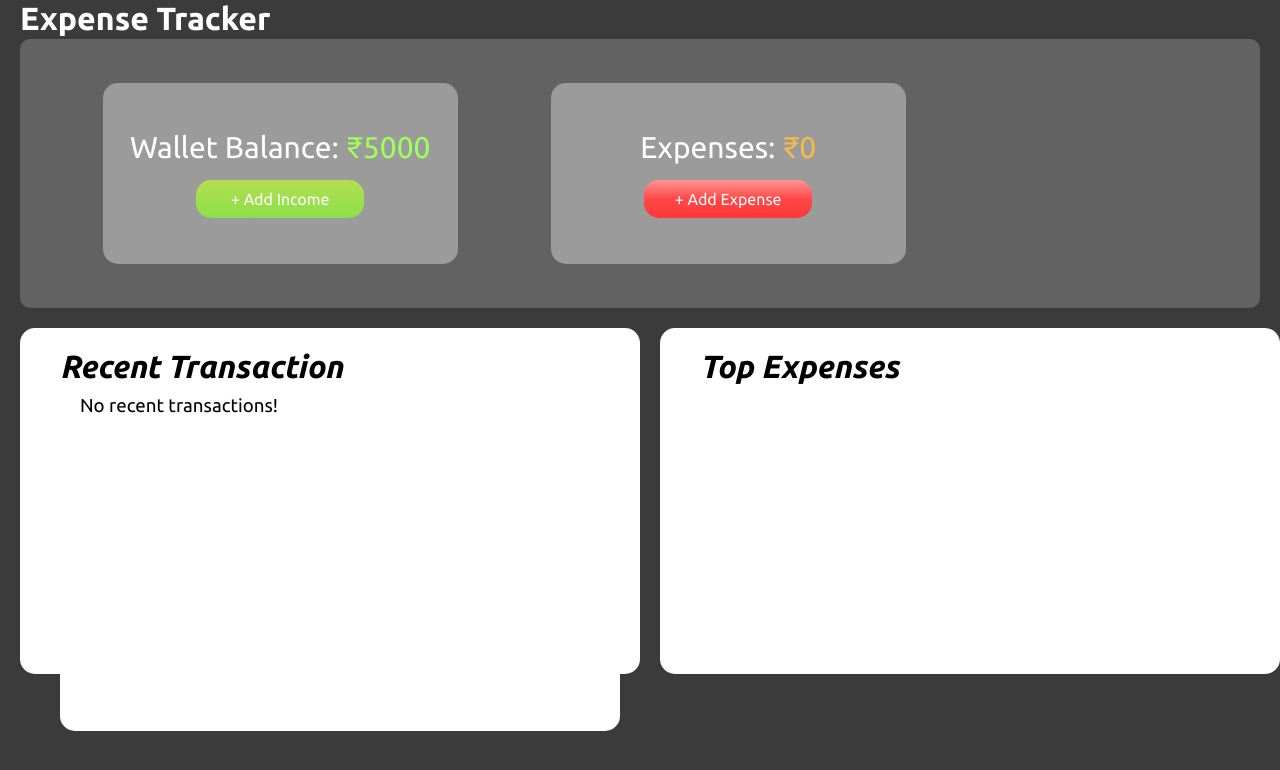
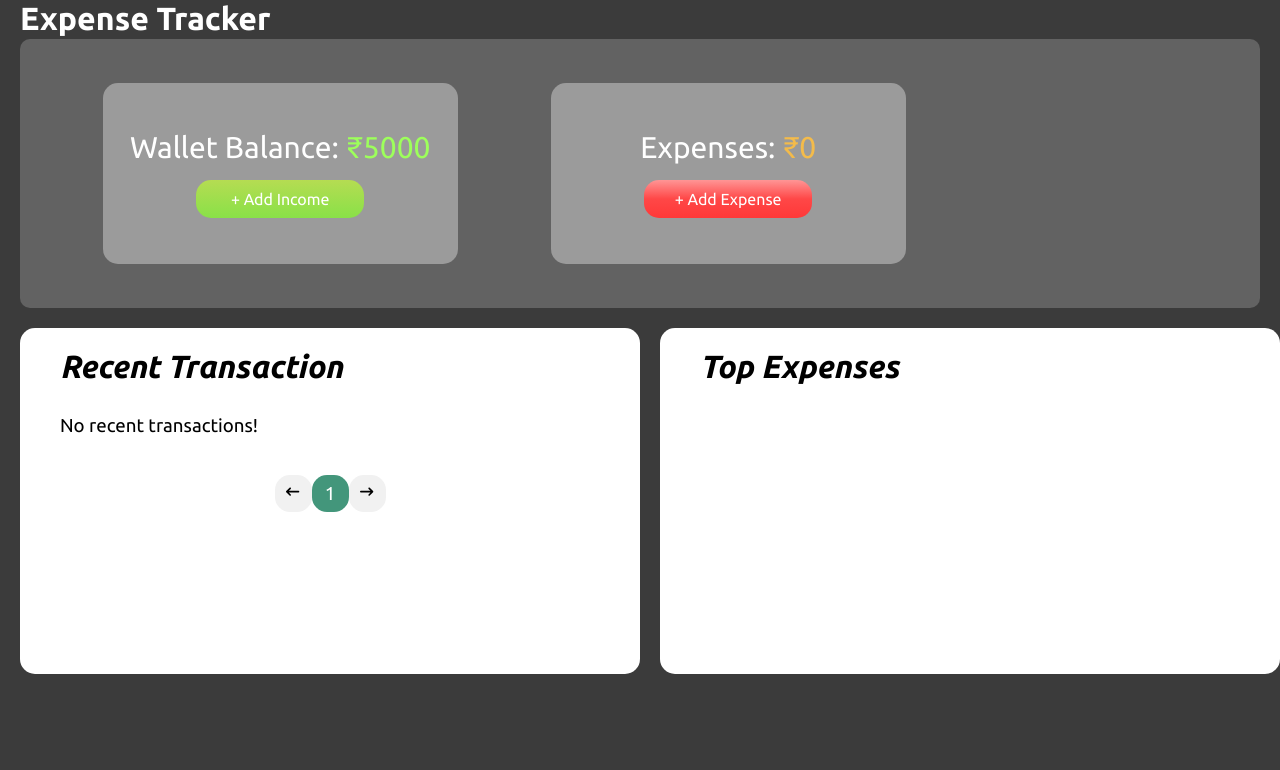
Before and after one commit to Sriganesh-G/Expense-Tracker, a React (Vite) app: page / in a window 1280 px wide. Shown: the top 770 px of the page. Built offline with nearby package versions, Linux system fonts and the light colour scheme.

Commit message:
added pagination and fixed top expenses chart width

```diff
--- a/src/App.jsx
+++ b/src/App.jsx
@@ -93,14 +93,8 @@ function App() {
             totalExpense={totalExpense}
             setTotalExpense={setTotalExpense}
             style={{
-              /*     height: "346px",
-              minWidth: "740px",
-              backgroundColor: "#FFFFFF",
-              borderRadius: "15px",
-              marginLeft: "20px",
-              color: "black", */
               flex: 1, // Allows this div to take up available space
-              height: "346px",
+              // height: "346px",
               backgroundColor: "#FFFFFF",
               borderRadius: "15px",
               padding: "20px", // Padding inside the div
--- a/src/components/BarChartGraph.jsx
+++ b/src/components/BarChartGraph.jsx
@@ -34,9 +34,14 @@ const BarChartGraph = ({ expenseData }) => {
           layout="vertical" // Set layout to "vertical" for horizontal bars
           margin={{ top: 30, right: 30, left: 60, bottom: 30 }}
         >
-          <XAxis type="number" /> <YAxis dataKey="name" type="category" />{" "}
-          <Tooltip />
-          <Bar dataKey="value" fill="#8884d8" />
+          <XAxis type="number" tick={false} axisLine={false} />{" "}
+          <YAxis dataKey="name" type="category" /> <Tooltip />
+          <Bar
+            dataKey="value"
+            fill="#8884d8"
+            barSize={21}
+            radius={[0, 15, 15, 0]}
+          />
         </BarChart>
       </ResponsiveContainer>
     </div>
--- a/src/components/RecentTransaction.jsx
+++ b/src/components/RecentTransaction.jsx
@@ -1,5 +1,7 @@
-import React from "react";
+import React, { useState } from "react";
 import TransactionItem from "./TransactionItem";
+import { FaArrowLeftLong } from "react-icons/fa6";
+import { FaArrowRightLong } from "react-icons/fa6";
 
 const RecentTransaction = ({
   balance,
@@ -9,19 +11,43 @@ const RecentTransaction = ({
   totalExpense,
   setTotalExpense,
 }) => {
+  const [currentPage, setCurrentPage] = useState(1);
+  const itemsPerPage = 3;
+
+  //calculating total number of pages , i.e total no% of items / 3
+  const totalPages = Math.ceil(expenseData.length / itemsPerPage);
+
+  // getting the items for the current page, i.e (0,3) in our case
+  const currentItems = expenseData.slice(
+    (currentPage - 1) * itemsPerPage,
+    currentPage * itemsPerPage
+  );
+
+  const handleNext = () => {
+    setCurrentPage((prevPage) => Math.min(prevPage + 1, totalPages));
+  };
+  const handlePrevious = () => {
+    setCurrentPage((prevPage) => Math.max(prevPage - 1, 1));
+  };
   return (
     <div
       style={{
-        height: "346px",
+        height: "auto",
         maxWidth: "740px",
         backgroundColor: "#FFFFFF",
         borderRadius: "15px",
         marginLeft: "20px",
+        margin: "10px 0px 10px 0px ",
+        padding: "10px 0px 10px 0px",
         color: "black",
+        //  padding: "10px",
+        display: "flex",
+        flexDirection: "column",
+        justifyContent: "space-between",
       }}
     >
-      {expenseData.length > 0 ? (
-        expenseData.map((expense, index) => (
+      {currentItems.length > 0 ? (
+        currentItems.map((expense, index) => (
           <TransactionItem
             key={index}
             title={expense.title}
@@ -39,6 +65,63 @@ const RecentTransaction = ({
       ) : (
         <h3 style={{ padding: "10px 20px" }}>No recent transactions! </h3>
       )}
+
+      {/* pagination section */}
+      <div
+        style={{
+          display: "flex",
+          justifyContent: "center",
+          alignItems: "center",
+          marginTop: "10px",
+          paddingTop: "18px",
+        }}
+      >
+        <button
+          style={{
+            height: "37px",
+            width: "37px",
+            backgroundColor: "#F1F1F1",
+            color: "black",
+            border: "none",
+            borderRadius: "15px",
+            cursor: "pointer",
+          }}
+          onClick={handlePrevious}
+          disabled={currentPage === 1}
+        >
+          <FaArrowLeftLong />
+        </button>
+        <h3
+          style={{
+            height: "37px",
+            width: "37px",
+            backgroundColor: "#43967B",
+            color: "white",
+            border: "none",
+            borderRadius: "15px",
+            display: "flex",
+            justifyContent: "center",
+            alignItems: "center",
+          }}
+        >
+          {currentPage}
+        </h3>
+        <button
+          style={{
+            height: "37px",
+            width: "37px",
+            backgroundColor: "#F1F1F1",
+            color: "black",
+            border: "none",
+            borderRadius: "15px",
+            cursor: "pointer",
+          }}
+          onClick={handleNext}
+          disabled={currentPage === totalPages}
+        >
+          <FaArrowRightLong />
+        </button>
+      </div>
     </div>
   );
 };
--- a/src/components/TransactionItem.jsx
+++ b/src/components/TransactionItem.jsx
@@ -57,7 +57,7 @@ const TransactionItem = ({
         display: "flex",
         justifyContent: "space-between",
         alignItems: "center",
-        padding: "20px 25px 10px 25px",
+        padding: "5px 25px 20px 25px",
         borderBottom: "1px solid black",
       }}
     >
```
